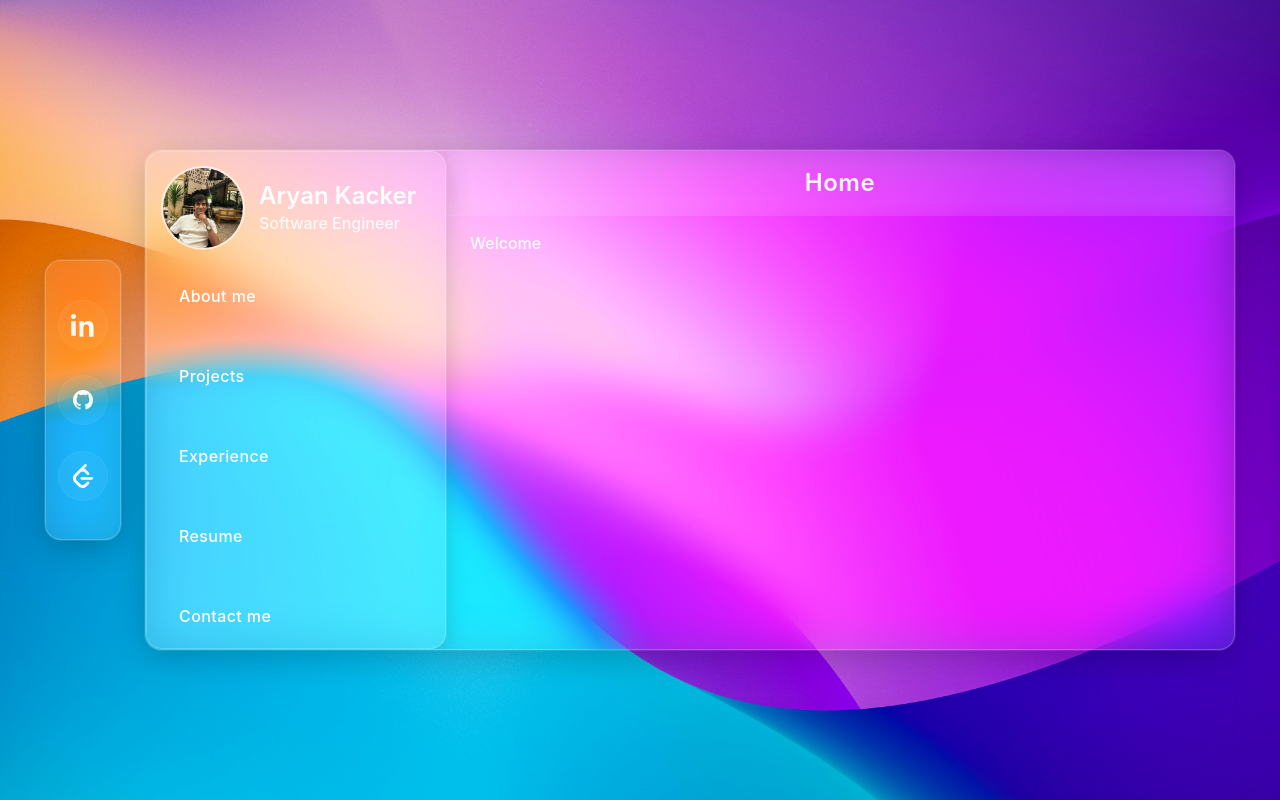
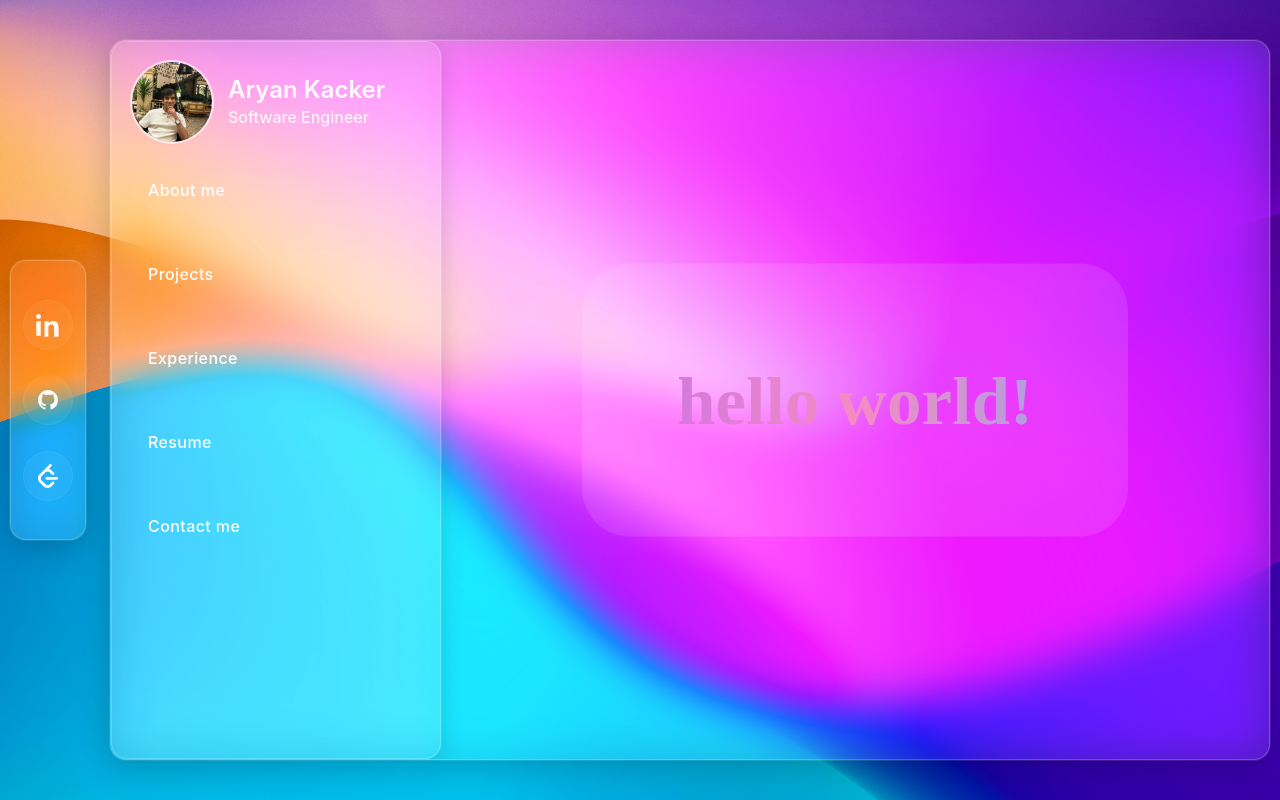
Before and after one commit to Aryankax/Portfolio-Website, a Next.js app in the folder portfolio-website/: page / in a window 1280 px wide. Built offline with nearby package versions, Linux system fonts and the light colour scheme.

Commit message:
third iteration

```diff
--- a/portfolio-website/app/globals.css
+++ b/portfolio-website/app/globals.css
@@ -79,3 +79,57 @@ body {
 .reveal.in-view {
   animation: fade-up 420ms ease-out both;
 }
+
+/* Apple-like hello animation */
+.hello-text {
+  font-family: ui-script, "Snell Roundhand", "Segoe Script", "Bradley Hand", cursive;
+  font-weight: 600;
+  font-size: clamp(48px, 13vw, 120px);
+  letter-spacing: 0.5px;
+}
+
+.hello-stroke {
+  fill: transparent;
+  stroke: url(#helloGradient);
+  stroke-width: 7px;
+  stroke-linecap: round;
+  stroke-linejoin: round;
+  stroke-dasharray: 1800;
+  stroke-dashoffset: 1800;
+  animation: hello-draw 2.8s cubic-bezier(0.22, 1, 0.36, 1) forwards;
+}
+
+@keyframes hello-draw {
+  to { stroke-dashoffset: 0; }
+}
+
+/* Endless gradient text overlay */
+.hello-gradient-text {
+  font-family: ui-script, "Snell Roundhand", "Segoe Script", "Bradley Hand", cursive;
+  font-weight: 600;
+  font-size: clamp(56px, 14vw, 132px);
+  letter-spacing: 0.6px;
+  background: linear-gradient(120deg,
+    #ec343a 5%,
+    #fad0c4 12%,
+    #fbc2eb 25%,
+    #a18cd1 37%,
+    #7aa8ff 50%,
+    #6affd8 63%,
+    #059bc5 75%,
+    #b490ca 88%,
+    #e84248 100%
+  );
+  background-size: 300% 300%;
+  -webkit-background-clip: text;
+  background-clip: text;
+  color: transparent;
+  animation: gradient-shift 5s ease-in-out infinite alternate;
+  text-shadow: 0 2px 24px rgba(255, 255, 255, 0.15);
+}
+
+@keyframes gradient-shift {
+  0% { background-position: 0% 50%; }
+  50% { background-position: 100% 50%; }
+  100% { background-position: 0% 50%; }
+}
--- a/portfolio-website/app/layout.js
+++ b/portfolio-website/app/layout.js
@@ -19,7 +19,7 @@ export default function RootLayout({ children }) {
             <GlassPanel>
               <div className="flex h-full">
                 {/* Left partition (nav + avatar) */}
-                <div className="w-[300px] h-full border border-white/20 bg-white/10 dark:bg-white/5 backdrop-blur-xl backdrop-saturate-200 shadow-[0_6px_24px_rgba(0,0,0,0.15)] ring-1 ring-white/10 rounded-2xl p-4 pb-6 overflow-hidden">
+                <div className="w-[330px] h-full border border-white/20 bg-white/10 dark:bg-white/5 backdrop-blur-xl backdrop-saturate-200 shadow-[0_6px_24px_rgba(0,0,0,0.15)] ring-1 ring-white/10 rounded-2xl p-5 pb-24 overflow-visible">
                   <div className="flex items-center gap-4">
                     <div className="me w-20 h-20 rounded-full bg-center bg-cover ring-2 ring-white/70 shadow-sm" />
                     <div style={{ fontFamily: "-apple-system, BlinkMacSystemFont, 'SF Pro Text', 'Segoe UI', Roboto, Helvetica, Arial, sans-serif" }}>
@@ -28,6 +28,7 @@ export default function RootLayout({ children }) {
                     </div>
                   </div>
                   <NavMenu />
+                  <div className="h-6" />
                 </div>
 
                 {/* Right partition (title + routed content) */}
--- a/portfolio-website/app/page.js
+++ b/portfolio-website/app/page.js
@@ -1,5 +1,9 @@
+import HelloHero from "@/components/HelloHero";
+
 export default function Home() {
   return (
-    <div className="text-white/90">Welcome</div>
+    <div className="h-full">
+      <HelloHero />
+    </div>
   );
 }
--- a/portfolio-website/components/GlassPanel.jsx
+++ b/portfolio-website/components/GlassPanel.jsx
@@ -1,6 +1,6 @@
 export default function GlassPanel({ children }) {
   return (
-    <div className="w-[min(1090px,calc(100vw-140px))] h-[min(500px,calc(100vh-140px))] rounded-2xl border border-white/20 bg-white/10 dark:bg-white/5 backdrop-blur-xl backdrop-saturate-200 shadow-[0_8px_32px_rgba(0,0,0,0.2)] ring-1 ring-white/10 overflow-hidden">
+    <div className="w-[min(1180px,calc(100vw-120px))] h-[min(760px,calc(100vh-80px))] rounded-2xl border border-white/20 bg-white/10 dark:bg-white/5 backdrop-blur-xl backdrop-saturate-200 shadow-[0_8px_32px_rgba(0,0,0,0.2)] ring-1 ring-white/10 overflow-hidden">
       {children}
     </div>
   );
--- /dev/null
+++ b/portfolio-website/components/HelloHero.jsx
@@ -0,0 +1,46 @@
+"use client";
+
+export default function HelloHero() {
+  return (
+    <div className="relative flex h-full items-center justify-center select-none">
+      <div className="absolute inset-0 pointer-events-none">
+        <div className="absolute left-1/2 top-1/2 -translate-x-1/2 -translate-y-1/2 w-[70%] aspect-2/1 rounded-[48px] bg-[radial-gradient(1200px_600px_at_50%_50%,rgba(255,255,255,0.18),transparent_70%)]" />
+      </div>
+      <AnimatedHello />
+    </div>
+  );
+}
+
+function AnimatedHello() {
+  return (
+    <svg
+      viewBox="0 0 1200 300"
+      className="w-[88%] max-w-[1000px] h-auto"
+      aria-hidden="true"
+    >
+      <defs>
+        {/* Static gradient for stroke outline */}
+        <linearGradient id="helloStrokeGradient" x1="0%" y1="0%" x2="100%" y2="0%">
+          <stop offset="0%" stopColor="#a855f7" />
+          <stop offset="50%" stopColor="#f472b6" />
+          <stop offset="100%" stopColor="#60a5fa" />
+        </linearGradient>
+        {/* Animated gradient for the fill */}
+        <linearGradient id="helloFillGradient" x1="0%" y1="0%" x2="100%" y2="0%" gradientUnits="userSpaceOnUse" gradientTransform="translate(0,0)">
+          <stop offset="0%" stopColor="#a855f7" />
+          <stop offset="50%" stopColor="#f472b6" />
+          <stop offset="100%" stopColor="#60a5fa" />
+          <animateTransform attributeName="gradientTransform" type="translate" values="0,0; 600,0; 0,0" dur="12s" repeatCount="indefinite" />
+        </linearGradient>
+      </defs>
+      {/* Stroke layer: draws in */}
+      <text x="50%" y="55%" textAnchor="middle" dominantBaseline="middle" className="hello-text hello-stroke" stroke="url(#helloStrokeGradient)">
+        hello world!
+      </text>
+      {/* Animated gradient fill that fades in after stroke starts */}
+      <text x="50%" y="55%" textAnchor="middle" dominantBaseline="middle" className="hello-text hello-fill" fill="url(#helloFillGradient)">
+        hello world!
+      </text>
+    </svg>
+  );
+}
--- a/portfolio-website/components/NavMenu.jsx
+++ b/portfolio-website/components/NavMenu.jsx
@@ -24,16 +24,16 @@ export default function NavMenu() {
             href={item.href}
             className={[
               // base layout
-              "group block rounded-xl overflow-hidden",
-              "px-4 py-3",
+              "group block rounded-xl overflow-visible",
+              "px-4 py-3 mb-1 last:mb-0",
               // motion
               "transition-transform duration-200 ease-out will-change-transform origin-left transform-gpu",
               // active vs inactive styles
               active
                 ? "bg-white/15 ring-1 ring-white/20 shadow-[0_4px_20px_rgba(0,0,0,0.15)]"
-                : "",
-              // hover: scale only (no bg), limited to avoid bleeding
-              "hover:scale-105",
+                : "hover:scale-105",
+              // prevent bottom clipping for the last item
+              "last:hover:scale-100",
             ].join(" ")}
           >
             <div className="flex h-10 items-center justify-between">
--- a/portfolio-website/components/TitleBar.jsx
+++ b/portfolio-website/components/TitleBar.jsx
@@ -15,6 +15,10 @@ export default function TitleBar() {
   const pathname = usePathname() || "/";
   const title = titleMap[pathname] || "";
 
+  if (pathname === "/") {
+    return null;
+  }
+
   return (
     <div className="w-full sticky top-0 z-10 flex items-center justify-center py-4 bg-white/5 backdrop-blur-sm ring-1 ring-white/10">
       <h2 className="text-white/95 text-2xl font-semibold tracking-wide">
```
